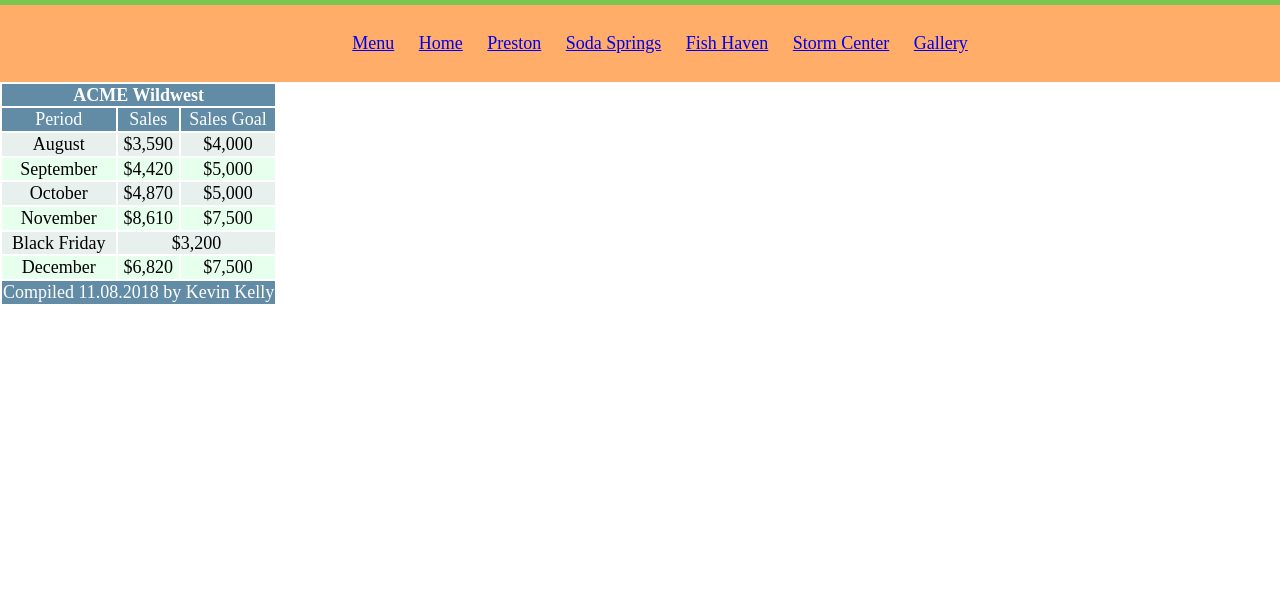
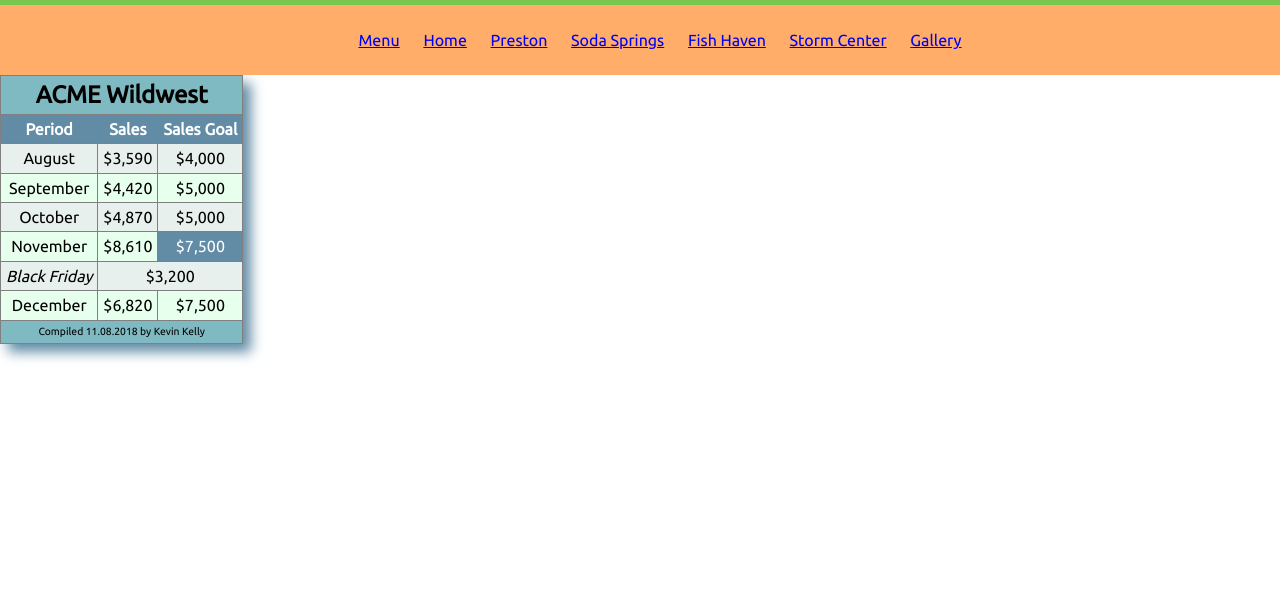
Before and after one commit to DragonofWest/Kevins_Public_site, a plain HTML site: page assignments/lesson-8/tablebuild.html in a window 1280 px wide. Shown: the part 202-800 px from the top of the page. Drawn offline with Linux system fonts and the light colour scheme; files whose address does not match are found by name; a web font is replaced by a local one.

Commit message:
Add files via upload

```diff
--- a/assignments/lesson-8/styles/large-8.css
+++ b/assignments/lesson-8/styles/large-8.css
@@ -1,11 +1,13 @@
-body{
+/* body{
     font-family: 'Cardo', serif;
     font-family: 'Frank Ruhl Libre', serif;
     font-size: 18px;
 }
 h2 {
     font-family: 'Frank Ruhl Libre', serif;
-}
+}*/
+
+body {font-family: Ubuntu, sans-serif;}
 
 header {
     background-color: #7ac74f;
--- a/assignments/lesson-8/styles/small-8.css
+++ b/assignments/lesson-8/styles/small-8.css
@@ -2,15 +2,7 @@
     The font-family is Ubuntu, sans-serif.
 */
 
-tr:nth-child(even) {background-color: #e7f0ed;}
-tr:nth-child(odd) {background-color: #e7ffed;}
-tr:first-child {background-color:#628ca6; color:white;}
-table {font-family: 'Ubuntu'sans-serif}
-thead, tfoot {background-color:#7fb9c2}
-tfoot {size:3px;}
-td {text-align: center;}
-
-body{
+/*body{
     font-family: 'Cardo', serif;
     font-family: 'Frank Ruhl Libre', serif;
     font-size: 18px;
@@ -18,6 +10,57 @@ body{
 h2 {
     font-family: 'Frank Ruhl Libre', serif;
 }
+-->*/
+
+body {font-family: Ubuntu, sans-serif;}
+
+table, th, td {
+    border: 1px solid gray;
+    border-collapse: collapse;
+    text-align: center;
+    padding: 5px;
+}
+/* Table Shadowing*/
+table
+{
+    box-shadow: 8px 8px 12px #628ca6;
+}
+thead
+{
+    background-color: #7fb9c2;
+    font-size: 1.5em;
+    font-weight: bold;
+}
+
+tbody > tr > th {
+    background-color:#628ca6;
+    font-weight: bold;
+}
+/*alternates color in rows */
+tbody > tr:nth-child(even) {background-color: #e7f0ed;}
+tbody >tr:nth-child(odd) {background-color: #e7ffed;}
+/*selects single cells for designing */
+tbody > tr:nth-child(5) td:nth-child(3)
+{
+    background-color: #628ca6;
+    color: white;
+}
+tbody > tr:nth-child(1)
+{
+    color: white;
+}
+tbody > tr:nth-child(6) td:nth-child(1)
+{
+    font-style: italic;
+}
+
+tfoot {
+    font-size:.65em;
+    background-color: #7fb9c2;
+}
+
+
+
 
 @media (max-width:800px) {
     header {
--- a/assignments/lesson-8/tablebuild.html
+++ b/assignments/lesson-8/tablebuild.html
@@ -5,7 +5,7 @@
         <meta name="Table Build" content="width=device-width, initial-scale=1, maximum-scale=1">
         <title> Table| Kevin Kelly | BYU-Idaho</title>
         <meta name="description" content=" The Climate of things in your area. ">
-        <link href="https://fonts.googleapis.com/css?family=Cardo%7CFrank+Ruhl+Libre%7CUbuntu" rel="stylesheet">
+        <link rel="stylesheet" type="text/css" href="//fonts.googleapis.com/css?family=Ubuntu">
         <link rel="stylesheet" href="styles/small-8.css">
         <link rel="stylesheet" href="styles/large-8.css">
         <link href="../lesson-4/styles/normalize.css" rel="stylesheet">
@@ -60,9 +60,9 @@
                 </thead>
                 <tbody>
                     <tr>
-                        <td>Period</td>
-                        <td>Sales</td>
-                        <td>Sales Goal</td>
+                        <th>Period</th>
+                        <th>Sales</th>
+                        <th>Sales Goal</th>
                     </tr>
                     <tr>
                         <td>August</td>
```
